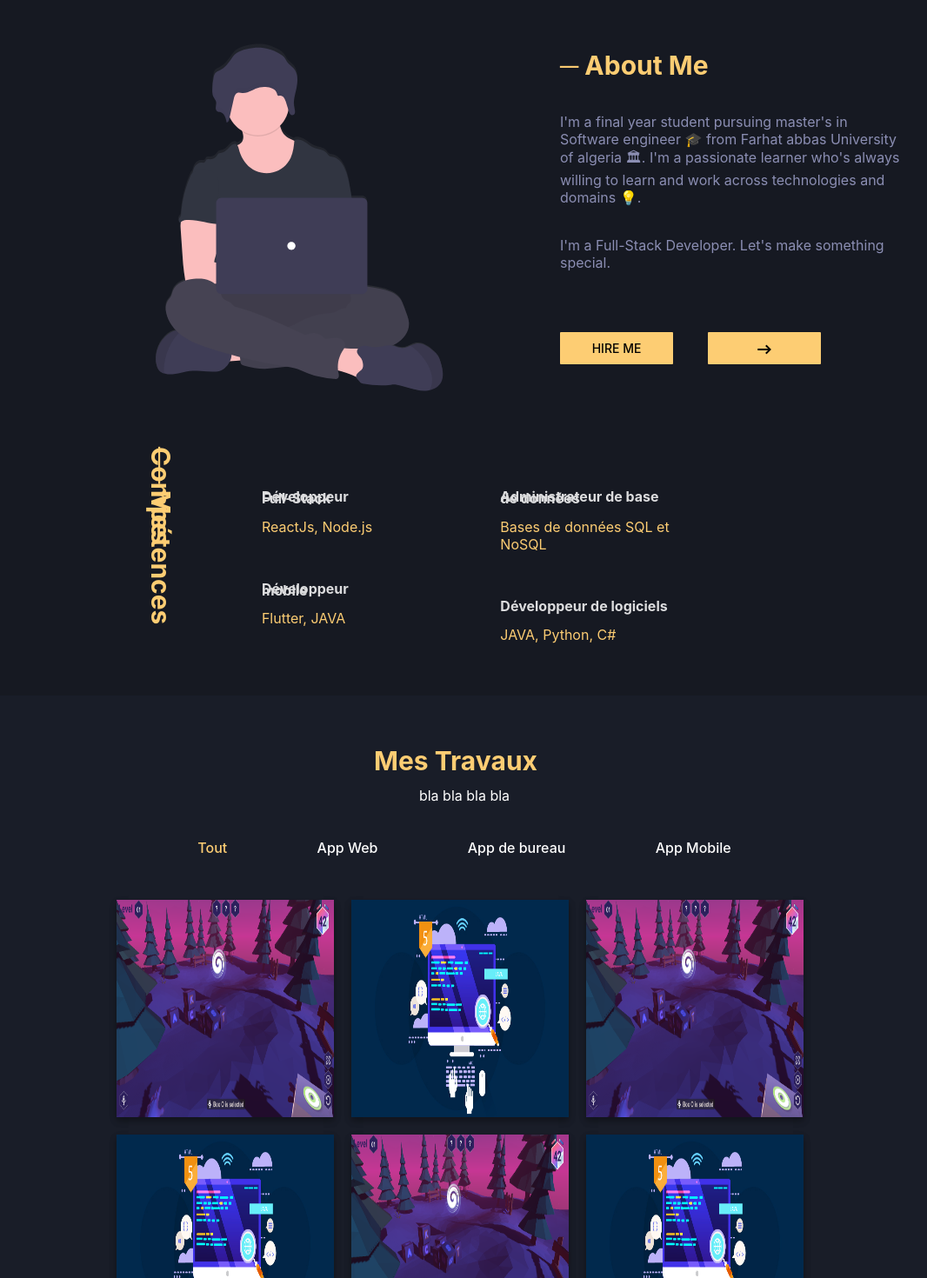
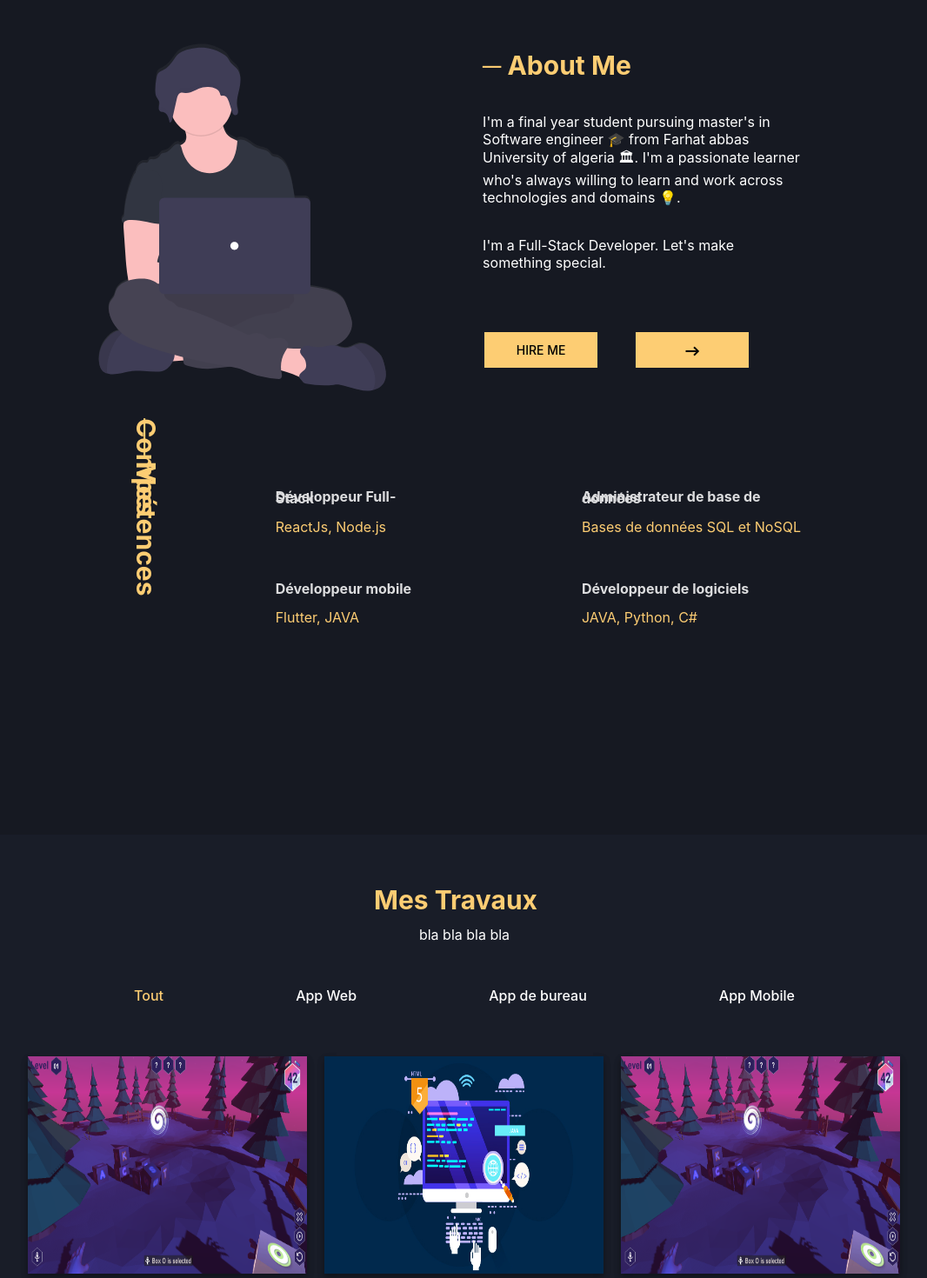
Before and after one commit to rahou0/portfolio, a React (Create React App) app: page / in a window 1280 px wide. Shown: the part 800-2270 px from the top of the page at 87% size, without its empty margins (106-1172 px from the left). Built offline with nearby package versions, Linux system fonts and the light colour scheme.

Commit message:
new update

```diff
--- a/src/components/Button/index.js
+++ b/src/components/Button/index.js
@@ -10,12 +10,24 @@ const ButtonWrapper = styled(motion.div)`
   font-size: ${({ font }) => (font ? font + "px" : "15px")};
   font-weight: ${({ weight }) => (weight ? weight : "")};
   background-color: #fdcd73;
-  width: ${({ width }) => (width ? width + "px" : "150px")};
+  width: ${({ width }) => (width ? width + "px" : "140px")};
+  border: 2px solid transparent;
+
+  background: linear-gradient(to right, #191d28 50%, #fdcd73 50%);
+  background-size: 200% 100%;
+  background-position: right bottom;
+  transition: all 0.5s ease-out;
+  &:hover {
+    background-position: left bottom;
+    //background-color: #191d28;
+    border: 2px solid #fdcd73;
+    color: #fdcd73;
+  }
   &:focus {
     outline: none;
   }
   &:hover {
-    filter: contrast(0.6);
+
   }
 `;
 function Button(props) {
--- a/src/components/Card/index.js
+++ b/src/components/Card/index.js
@@ -7,7 +7,7 @@ import PageTitle from "../PageTitle";
 import Description from "../Description";
 
 const Container = styled(motion.div)`
-  width: 250px;
+  width: 31.3%;
   height: 250px;
   position: relative;
   background-color: #191d28;
@@ -16,7 +16,7 @@ const Container = styled(motion.div)`
   display: flex;
   flex-direction: column;
   cursor: pointer;
-  margin: 10px 10px;
+  margin: 1% 1%;
 `;
 const ImageContainer = styled(motion.div)`
   width: 100%;
@@ -29,13 +29,9 @@ const ImageContainer = styled(motion.div)`
   }
 `;
 const itemVariants = {
-  visible: { y: 0, opacity: 1,transition: { duration: 0.7 } },
+  visible: { y: 0, opacity: 1, transition: { duration: 0.7 } },
   hidden: { y: "150px", opcity: 0 },
 };
-const Title = styled.a`
-  font-size: 20px;
-  color: #fdd68c;
-`;
 const titleVariants = {
   hidden: { y: "30px", opacity: 0 },
   visible: { y: 0, opacity: 0.7 },
@@ -61,8 +57,6 @@ function Card({ image, alt }) {
   useEffect(() => {
     if (inView) controls.start("visible");
   }, [controls, inView]);
-  console.log(isHovred);
-
   return (
     <Container
       onMouseEnter={() => setHovred(true)}
--- a/src/containers/AboutPage/index.js
+++ b/src/containers/AboutPage/index.js
@@ -12,7 +12,7 @@ import { useTranslation } from "react-i18next";
 
 const PageContainer = styled.div`
   width: 100vw;
-  min-height: 100vh;
+  min-height: 120vh;
   max-width: 100%;
   background-color: #161922;
 `;
@@ -58,7 +58,6 @@ const BottomContainer = styled.div`
   flex-direction: ${({ direction }) => (direction ? direction : "row")};
   align-items: flex-start;
   height: 100%;
-  margin-right: ${({ mright }) => (mright ? mright + "px" : "400px")};
   margin-bottom: ${({ mbottom }) => (mbottom ? mbottom + "px" : "0px")};
   justify-content: space-around;
 `;
@@ -73,6 +72,9 @@ const SkillsName = styled.h4`
   opacity: 0.85;
   line-height: 0.1;
   cursor: pointer;
+`;
+const SkillTitleContainer=styled.div`
+min-width:200px;
 `;
 function AboutPage() {
   const { t, i18n } = useTranslation();
@@ -91,8 +93,8 @@ function AboutPage() {
   return (
     <PageContainer id="about">
       <AboutPageContainer
-        pleft={isMobile ? 30 : 250}
-        pright={isMobile ? 30 : 0}
+        pleft={isMobile ? 30 : 200}
+        pright={isMobile ? 30 : 250}
       >
         <UpperContainer>
           {!isMobile && (
@@ -102,18 +104,12 @@ function AboutPage() {
           )}
           {!isMobile && <Marginer direction="horizontal" margin={100} />}
           <TextContentContainer>
-            <PageTitle font={isMobile ? 25 : 30}>
-              ─ {t("aboutTitle")}
-            </PageTitle>
+            <PageTitle font={isMobile ? 25 : 30}>─ {t("aboutTitle")}</PageTitle>
             <Marginer direction="vertical" margin={isMobile ? 15 : 30} />
-            <Description color={"8B8EB3"}>
-              {t("AboutDescriptionP1")}
-            </Description>
+            <Description color={"fff"}>{t("AboutDescriptionP1")}</Description>
             <Marginer direction="vertical" margin={isMobile ? 15 : 35} />
 
-            <Description color={"8B8EB3"}>
-              {t("AboutDescriptionP2")}
-            </Description>
+            <Description color={"fff"}>{t("AboutDescriptionP2")}</Description>
             <Marginer direction="vertical" margin={isMobile ? 35 : 70} />
             <ButtonContainer>
               <Button padding={"10px 15px"} width={100} font={14} weight={500}>
@@ -127,11 +123,10 @@ function AboutPage() {
           </TextContentContainer>
         </UpperContainer>
         <Marginer direction="vertical" margin={isMobile ? 60 : 100} />
+
         <BottomContainer
-          mright={isMobile ? 1 : 400}
           direction={isMobile ? "column" : "row"}
           mbottom={isMobile ? 50 : 1}
-          mleft={isMobile ? 50 : 1}
         >
           <SkillsTitle
             trans={isMobile ? 1 : 90}
--- a/src/containers/HomePage/index.js
+++ b/src/containers/HomePage/index.js
@@ -27,6 +27,7 @@ const PageContainer = styled.div`
 const HomePageContainer = styled.div`
   display: flex;
   height: 100%;
+  padding: ${({ padding }) => (padding ? "0 "+padding + "px" : "0 250px")};
   padding-left: ${({ pleft }) => (pleft ? pleft + "px" : "250px")};
   align-items: flex-start;
   flex-direction: column;
--- a/src/containers/PortfolioPage/index.js
+++ b/src/containers/PortfolioPage/index.js
@@ -1,4 +1,4 @@
-import React, { useEffect } from "react";
+import React, { useEffect, useState } from "react";
 import { useLocation } from "react-router-dom";
 import styled from "styled-components";
 import Button from "../../components/Button";
@@ -22,7 +22,7 @@ const PortfolioPageContainer = styled.div`
   display: flex;
   height: 100%;
   padding: ${({ padding }) =>
-    padding ? "50px " + padding + "px" : "50px 230px"};
+    padding ? "50px " + padding + "px" : "50px 10%"};
   flex-direction: column;
   align-items: center;
 `;
@@ -37,15 +37,63 @@ const CardWorkContainer = styled.div`
   justify-content: ${({ justify }) => (justify ? justify : "start")};
 `;
 const LinkItem = styled.a`
+  padding: 10px 20px;
   color: ${({ color }) => (color ? "#" + color : "#fff")};
   font-weight: ${({ weight }) => (weight ? weight : "500")};
   font-size: ${({ font }) => (font ? font + "px" : "16px")};
   cursor: pointer;
+
+  display: block;
+  background: linear-gradient(to right, #fdcd73 50%, #191d28 50%);
+  background-size: 200% 100%;
+  background-position: right bottom;
+  transition: all 0.5s ease-out;
+  &:hover {
+    background-position: left bottom;
+    color: #191d28;
+  }
 `;
+const Data = [
+  {
+    url: WebImage,
+    alt: "bla bla bla blla",
+  },
+  {
+    url: MobileImage,
+    alt: "bla bla bla blla",
+  },
+  {
+    url: WebImage,
+    alt: "bla bla bla blla",
+  },
+  {
+    url: MobileImage,
+    alt: "bla bla bla blla",
+  },
+  {
+    url: WebImage,
+    alt: "bla bla bla blla",
+  },
+  {
+    url: MobileImage,
+    alt: "bla bla bla blla",
+  },
+  {
+    url: WebImage,
+    alt: "bla bla bla blla",
+  },
+];
+
 function PortfolioPage() {
   const { t, i18n } = useTranslation();
   const isMobile = useMediaQuery({ maxWidth: deviceSize.mobile });
   const location = useLocation();
+  const [item, setItem] = useState("all");
+  const changeItem = (name) => {
+    return () => {
+      setItem(name);
+    };
+  };
   useEffect(() => {
     if (location.hash) {
       let elem = document.getElementById(location.hash.slice(1));
@@ -64,23 +112,36 @@ function PortfolioPage() {
         <Description>{t("portfolioDescription")} </Description>
         <Marginer direction="vertical" margin={40} />
         <HeaderContainer>
-          <LinkItem color={"FDCD73"}>{t("all")}</LinkItem>
-          <LinkItem style={{ cursor: "pointer" }}>{t("web")}</LinkItem>
-          <LinkItem>{t("desktop")}</LinkItem>
-          <LinkItem>{t("mobile")}</LinkItem>
+          <LinkItem
+            onClick={changeItem("all")}
+            color={item === "all" ? "FDCD73" : "fff"}
+          >
+            {t("all")}
+          </LinkItem>
+          <LinkItem
+            onClick={changeItem("web")}
+            color={item === "web" ? "FDCD73" : "fff"}
+          >
+            {t("web")}
+          </LinkItem>
+          <LinkItem
+            color={item === "desktop" ? "FDCD73" : "fff"}
+            onClick={changeItem("desktop")}
+          >
+            {t("desktop")}
+          </LinkItem>
+          <LinkItem
+            color={item === "mobile" ? "FDCD73" : "fff"}
+            onClick={changeItem("mobile")}
+          >
+            {t("mobile")}
+          </LinkItem>
         </HeaderContainer>
         <Marginer direction="vertical" margin={40} />
         <CardWorkContainer justify={isMobile ? "center" : "start"}>
-          <Card image={WebImage} alt="bla bla bla" />
-          <Card image={MobileImage} alt="bla bla bla" />
-          <Card image={WebImage} alt="bla bla bla" />
-          <Card image={MobileImage} alt="bla bla bla" />
-          <Card image={WebImage} alt="bla bla bla" />
-          <Card image={MobileImage} alt="bla bla bla" />
-          <Card image={WebImage} alt="bla bla bla" />
-          <Card image={MobileImage} alt="bla bla bla" />
-          <Card image={WebImage} alt="bla bla bla" />
-          <Card image={MobileImage} alt="bla bla bla" />
+          {Data.map((data, index) => {
+            return <Card key={index} image={data.url} alt={data.alt} />;
+          })}
         </CardWorkContainer>
         <Marginer direction="vertical" margin={40} />
 
```
